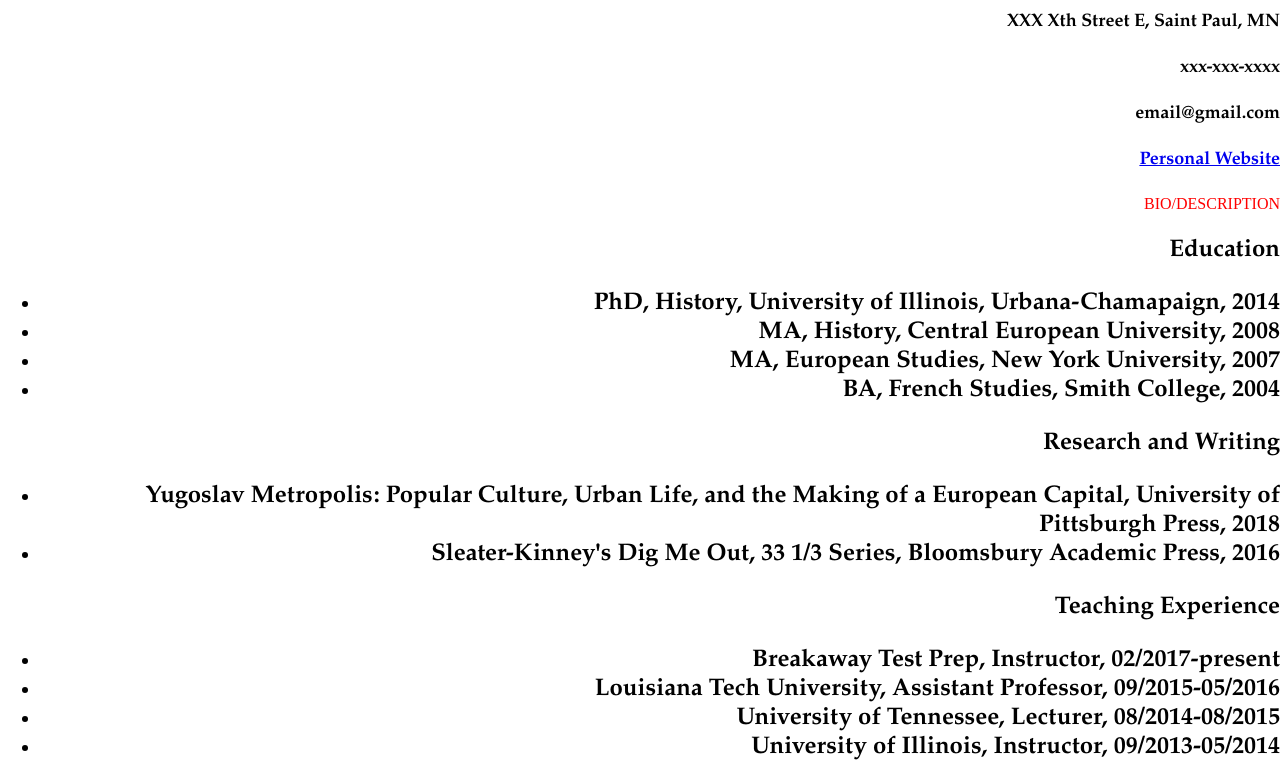
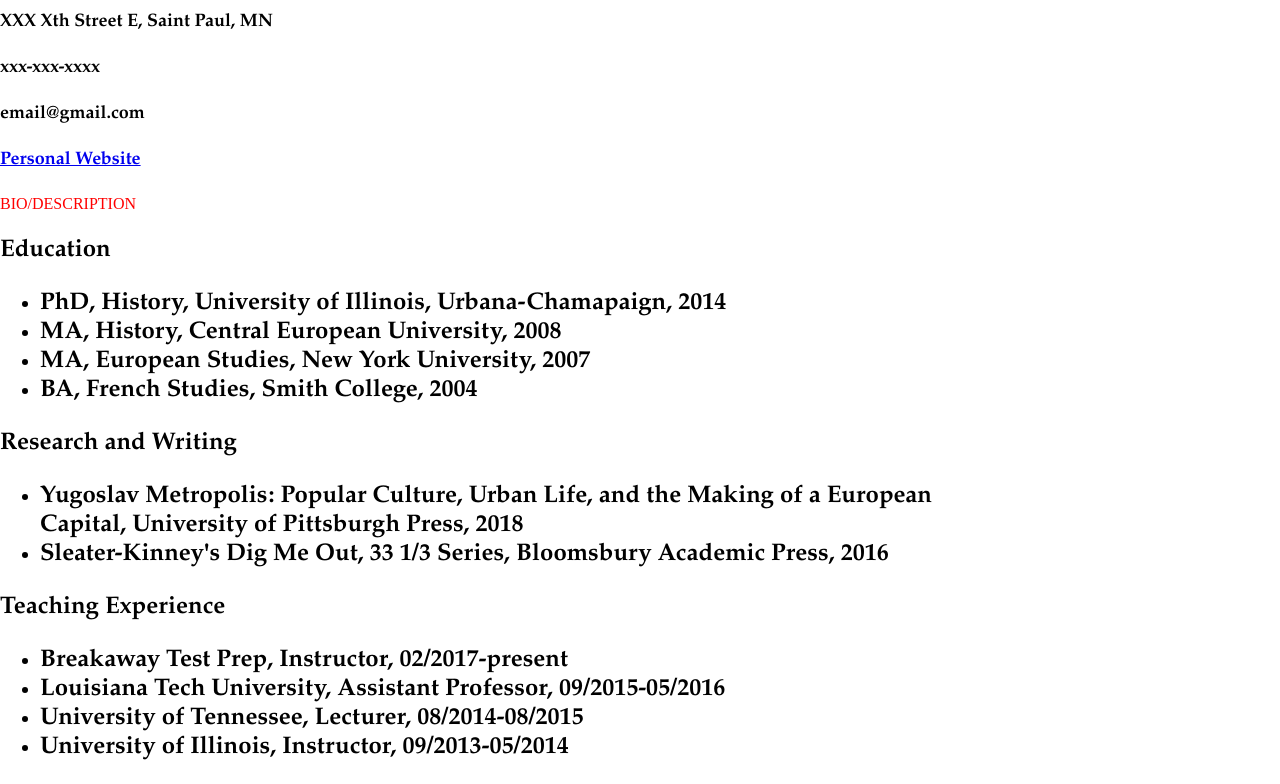
Before and after one commit to jbabovic/jbabovic.github.io, a plain HTML site: page index.html in a window 1280 px wide. Shown: the part 72-856 px from the top of the page. Drawn offline with Linux system fonts and the light colour scheme.

Commit message:
Update style.css

```diff
--- a/style.css
+++ b/style.css
@@ -4,10 +4,10 @@ p {
 
 
 body {
-	height: 100%;
+	height: 80%;
 	margin: 0;
-	text-align: right;
-	width: 100%;
+	text-align: left;
+	width: 80%;
 }
 
 h1 {
```
